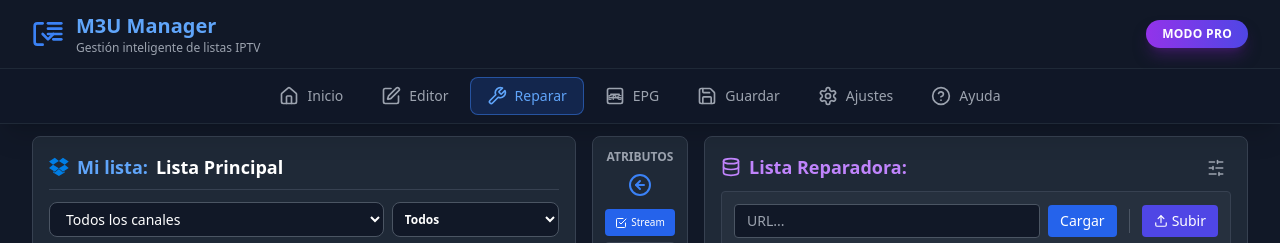
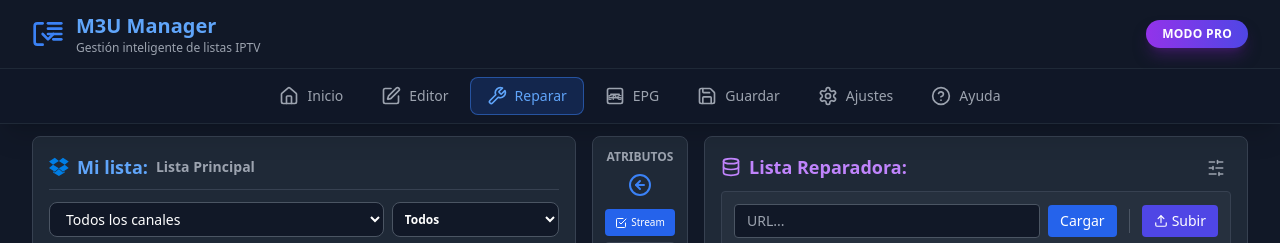
Before and after one commit to hijodkain/PWA-M3U-Manager, a Next.js app: page / in a window 1280 px wide. Both pictures are taken after a click on the button "Reparar". Shown: the top 243 px of the page. Built offline with nearby package versions, Linux system fonts and the light colour scheme.

Commit message:
Ajusta tamaño de cabecera y etiqueta Play en VLC

```diff
--- a/ReparacionTab.tsx
+++ b/ReparacionTab.tsx
@@ -247,7 +247,7 @@ const ReparacionTab: React.FC<ReparacionTabProps> = ({ reparacionHook, channelsH
         { key: 'tvgName', label: 'Name' },
         { key: 'url', label: 'URL' },
         { key: 'verifyButton', label: 'Botón Verify' },
-        { key: 'playButton', label: 'Botón VLC' },
+        { key: 'playButton', label: 'Play en VLC' },
         { key: 'statusIndicator', label: 'Texto estado (Pending/OK)' },
     ];
 
@@ -676,12 +676,20 @@ const ReparacionTab: React.FC<ReparacionTabProps> = ({ reparacionHook, channelsH
                             <img src="/Dropbox_Icon.svg" alt="Dropbox" className="w-5 h-5 flex-shrink-0" />
                             <span className="hidden sm:inline">Mi lista:</span>
                             <span className="sm:hidden" title="Mi lista">ML:</span>
-                            <span className="truncate text-white">{channels.length > 0 ? fileName : 'Lista Principal'}</span>
                         </h3>
-                        {channels.length > 0 && (
-                             <button onClick={handleClearMainListClick} className="text-red-500 hover:text-red-400 p-1 hover:bg-gray-700 rounded transition-colors">
-                                <X size={18} />
-                            </button>
+                        {channels.length > 0 ? (
+                            <div className="flex items-center gap-1.5 ml-2 bg-gray-700/50 px-2 py-1 rounded-md max-w-full">
+                                <span className="text-sm font-bold text-gray-200 truncate">{fileName}</span>
+                                <button
+                                    onClick={handleClearMainListClick}
+                                    className="text-red-400 hover:text-red-300 p-0.5 hover:bg-gray-600 rounded transition-colors flex-shrink-0"
+                                    title="Cerrar lista principal"
+                                >
+                                    <X size={16} />
+                                </button>
+                            </div>
+                        ) : (
+                            <span className="text-sm font-bold text-gray-400 truncate">Lista Principal</span>
                         )}
                     </div>
                     {/* Botón Lupa (Search Toggle) */}
```
